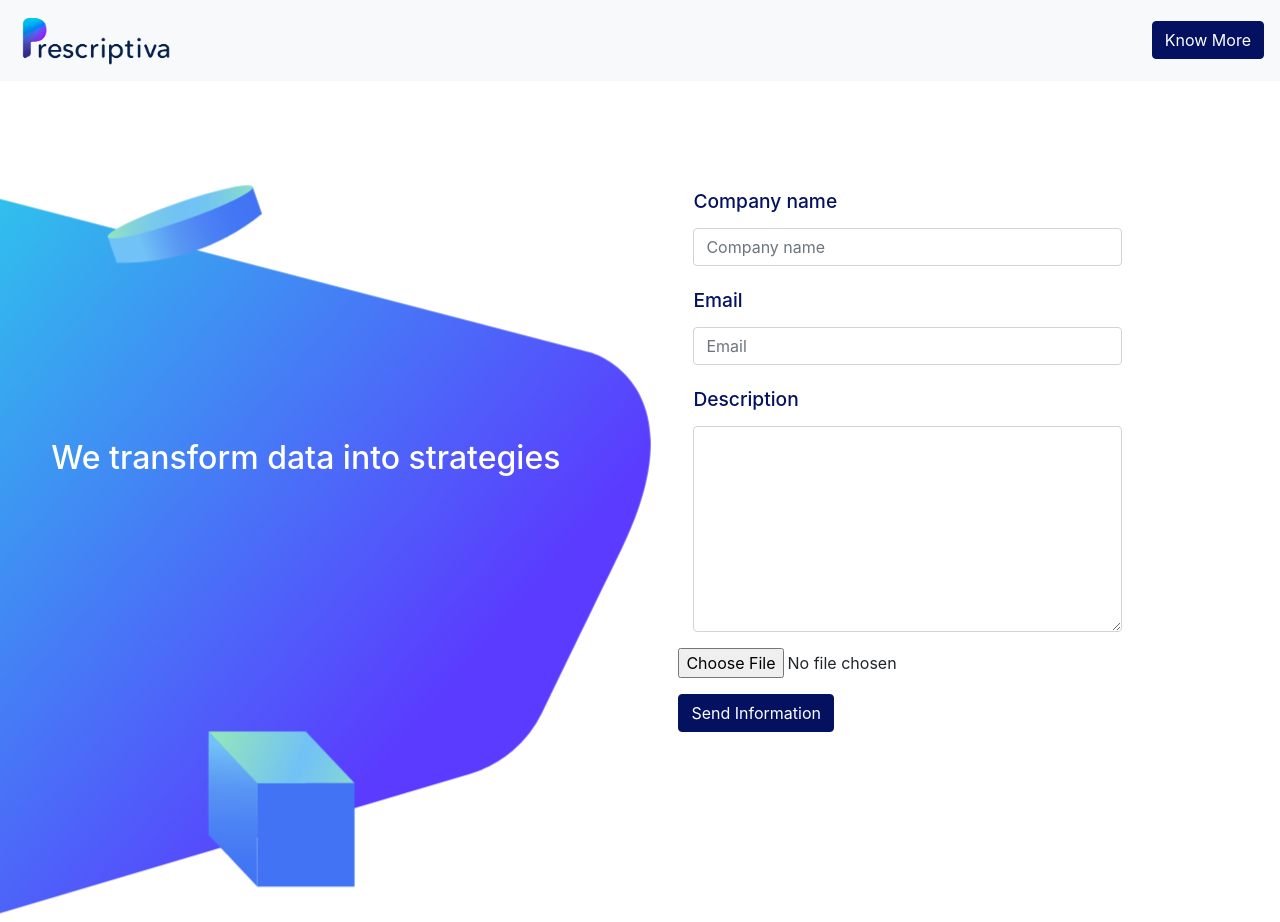
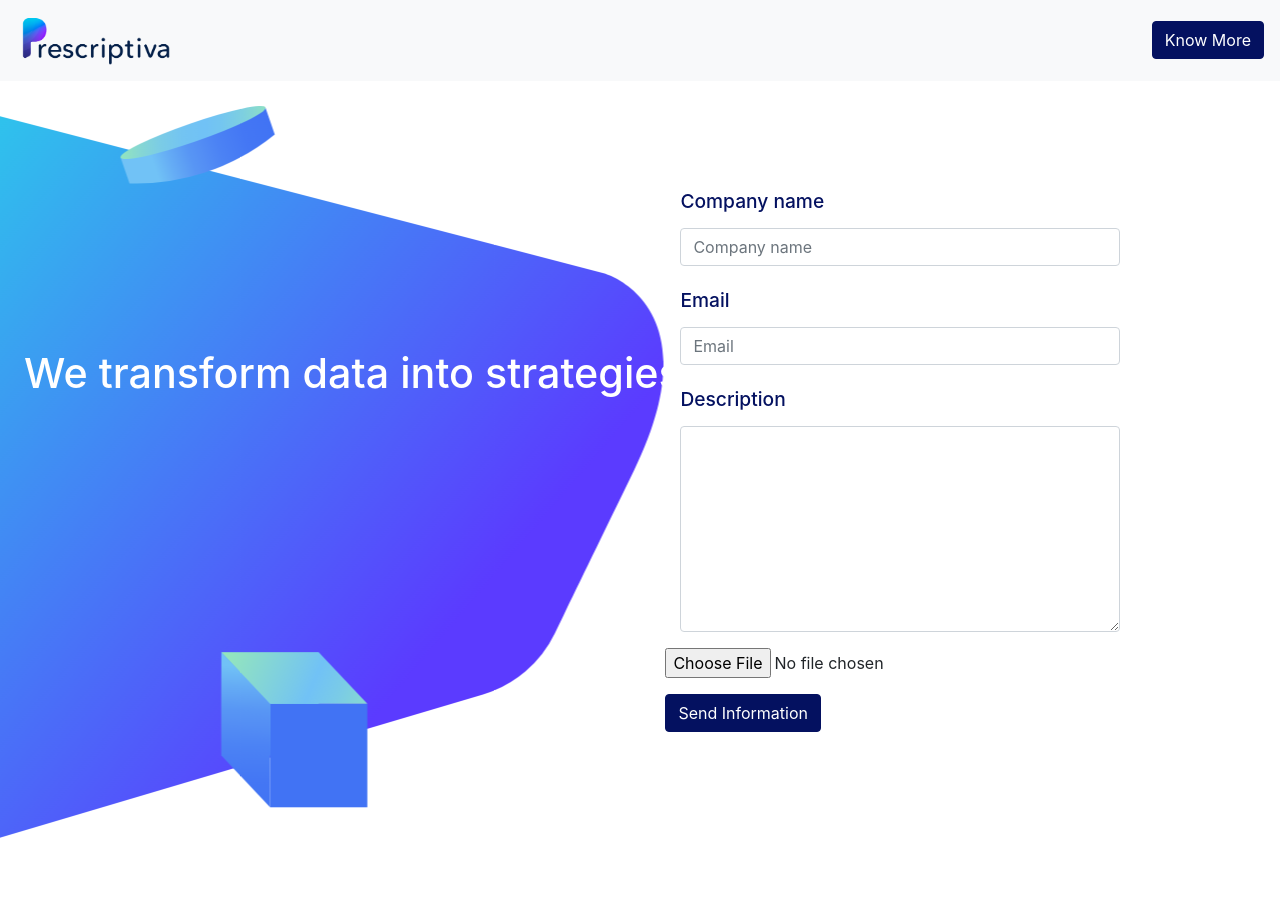
Before and after one commit to EDI-carvajal/UploadFile_PRS_EDI2019_2, a React (Create React App) app: page / in a window 1280 px wide. After the commit the page ends 842 px from the top, so only its background shows below. Built offline with nearby package versions, Linux system fonts and the light colour scheme.

Commit message:
update project

```diff
--- a/src/customCss/home.css
+++ b/src/customCss/home.css
@@ -37,29 +37,30 @@ form.rigthform {
 }
 
 .h2, h2 {
-    font-size: 2rem;
+    text-align: justify;
+    animation: move-left-right 3s infinite;
+    font-size: 258%;
     z-index: 1;
     position: absolute;
-    margin-top: 20%;
+    margin-top: 13%;
     color: white;
-    margin-left: 4%;
+    margin-left: 2%;
 }
 
 @keyframes move-left-right {
-    from {
-        transform: translate(5px, -30px);
-        -webkit-transform: translate(5px, -30px);
-        -o-transform: translate(-30px, 5px);
-        -moz-transform: translate(-30px, 5px);
+    0% {
+        transform: translate(-10px);
     }
-    to {
-        transform: translate( -30px, 5px);
-        -webkit-transform: translate( -30px, 5px);
-        -o-transform: translate( -30px, 5px);
-        -moz-transform: translate( -30px, 5px);
+    50% {
+        transform: translate(10px);
+    }
+    100% {
+        transform: translate(-10px);
     }
 }
 
 img.fondo {
     animation: move-left-right 3s infinite;
+    margin-top: -6%;
+    margin-left: -13px;
 }
```
